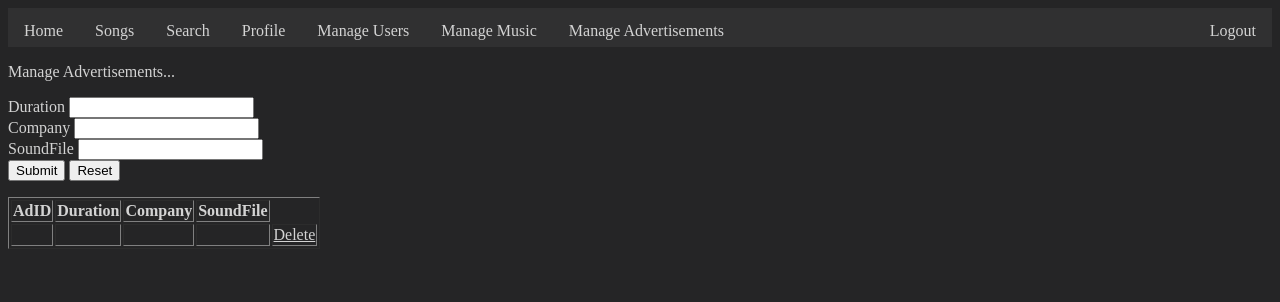
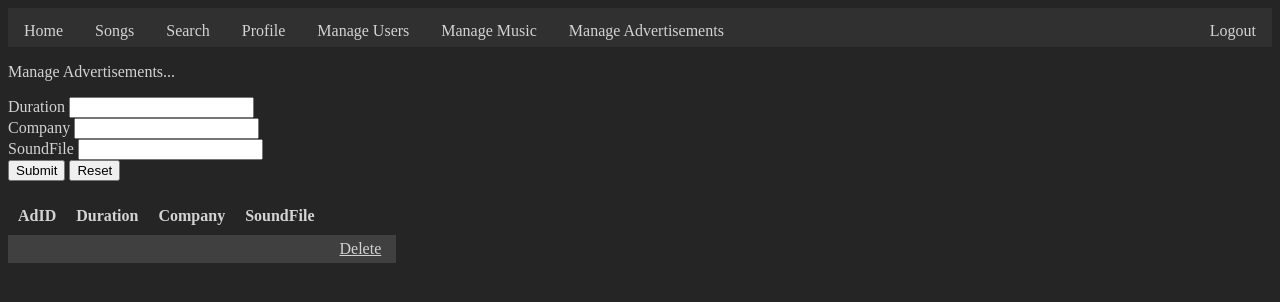
Before and after one commit to alexs2112/CPSC471_Spoofy, a PHP site: page /admin/manage_ads.php in a window 1280 px wide. Shown: the top 302 px of the page. Run offline with PHP 8.4, Linux system fonts and the light colour scheme; the visitor is signed in with stand-in values (Sample User, id 1); tables that the repository leaves empty or names only in its code hold one stand-in row (values such as "Sample post"); data that the repository does not hold is empty.

Commit message:
tables glowup

```diff
--- a/Spoofy/styles/style.css
+++ b/Spoofy/styles/style.css
@@ -9,7 +9,7 @@ a {color:lightgrey}
 a:visited { text-decoration: none; color:lightgrey; }
 a:hover { text-decoration: none; color:lightgrey; }
 a:focus { text-decoration: none; color:lightgrey; }
-a:hover, a:active { text-decoration: none; color:lightgrey }
+a:hover, a:active { text-decoration: none; color:#e63939a6}
 
 /*menu bar background*/
 ul {
@@ -41,3 +41,26 @@ li a:hover {
     background-color: #8a0e0e5d;
     color: white;
 }
+
+/*table attributes*/
+table {
+    border-collapse: collapse;
+    border: 0px;
+}
+
+/*th is the title row*/
+th {
+    padding: 10px;
+    background-color: #252526;
+    border: 0px;
+}
+
+/*td are the actual rows*/
+td {
+    padding: 5px 15px;
+    border: 0px;
+}
+
+/*table striping*/
+tr:nth-child(even) {background-color: #404041;}
+tr:nth-child(odd) {background-color: #303031;}
```
